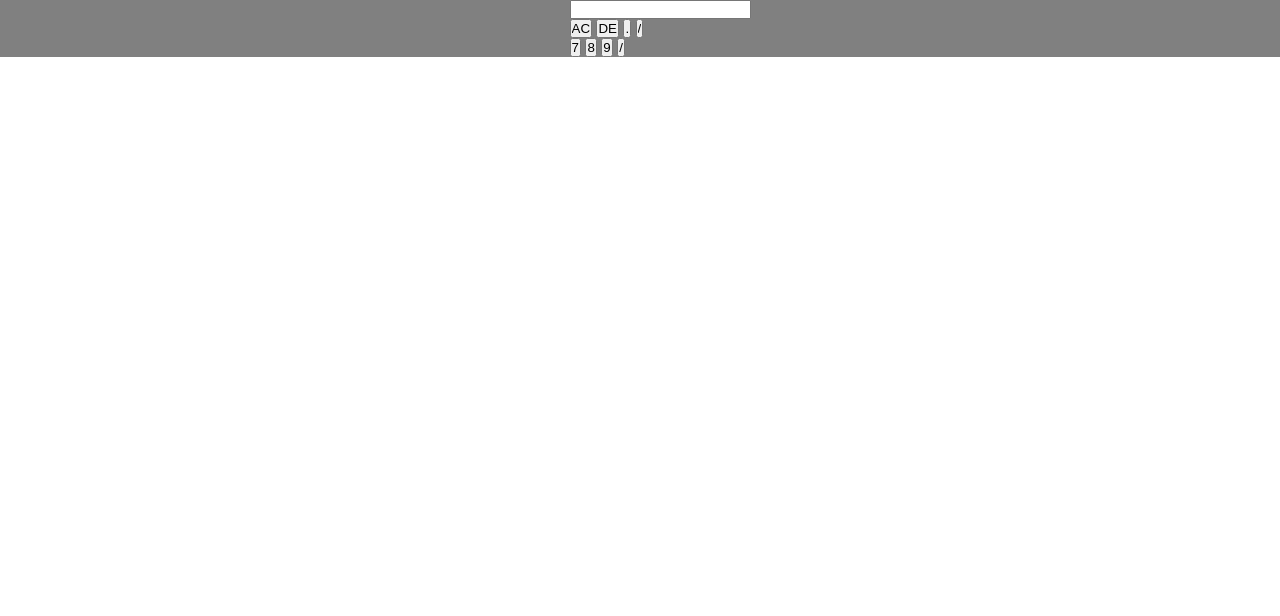
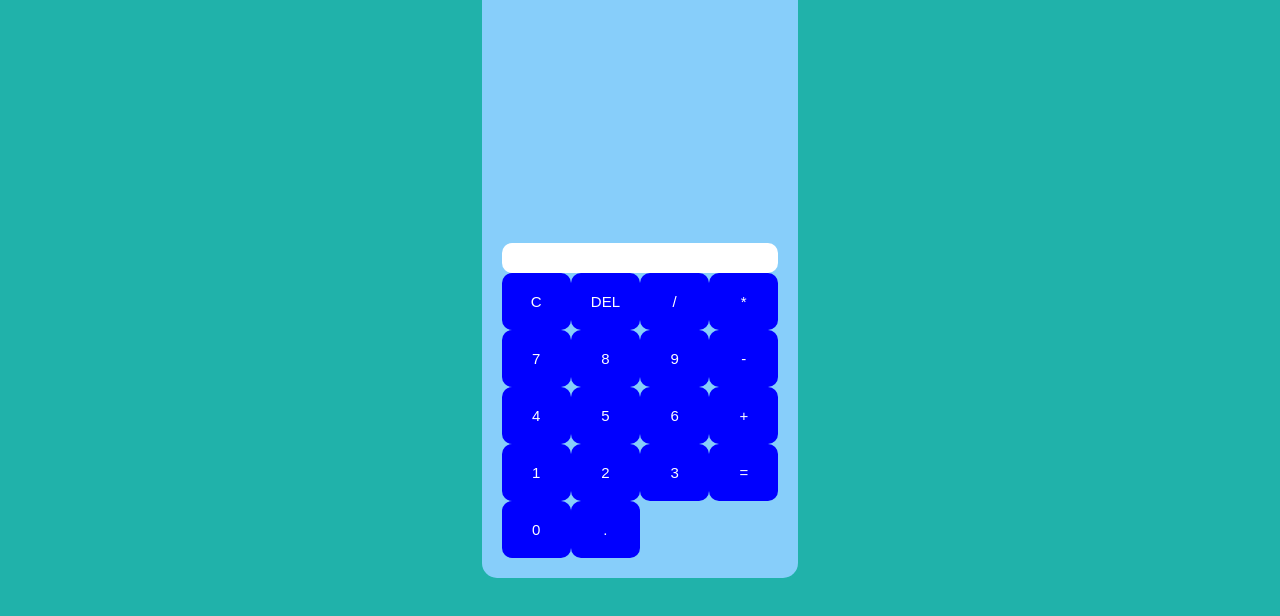
Before and after one commit to Bhaskarr-k/calculator-app, a plain HTML site: page index.html in a window 1280 px wide. Drawn offline with Linux system fonts and the light colour scheme.

Commit message:
not completed

```diff
--- a/index.html
+++ b/index.html
@@ -1,30 +1,40 @@
+
 <!DOCTYPE html>
 <html lang="en">
 <head>
     <meta charset="UTF-8">
     <meta name="viewport" content="width=device-width, initial-scale=1.0">
-    <title>calculator</title>
+    <title>Calculator</title>
     <link rel="stylesheet" href="style.css">
     <script src="script.js"></script>
 </head>
 <body>
-    <div class="container">
-        <div class="calculator"></div>
-        <form>
-            <div>
-                <input type="text" name="display">
-            </div>
-            <div>
-                <input type="button" value="AC">
-                <input type="button" value="DE">
-                <input type="button" value=".">
-                <input type="button" value="/">
-            </div>
-            <input type="button" value="7">
-            <input type="button" value="8">
-            <input type="button" value="9">
-            <input type="button" value="/">
-        </form>
+    <div class="calaulator">
+        <div class="display">
+            <input type="text" id="result" readonly>
+        </div>
+        <div class="buttons">
+            <button class="btn">C</button>
+            <button class="btn">DEL</button>
+            <button class="btn">/</button>
+            <button class="btn">*</button>
+            <button class="btn">7</button>
+            <button class="btn">8</button>
+            <button class="btn">9</button>
+            <button class="btn">-</button>
+            <button class="btn">4</button>
+            <button class="btn">5</button>
+            <button class="btn">6</button>
+            <button class="btn">+</button>
+            <button class="btn">1</button>
+            <button class="btn">2</button>
+            <button class="btn">3</button>
+            <button class="btn">=</button>
+            <button class="btn">0</button>
+            <button class="btn">.</button>
+
+        </div>
+
     </div>
 </body>
 </html>
--- a/script.js
+++ b/script.js
@@ -0,0 +1,10 @@
+const display = document.querySelectorAll("#result")
+const buttons = document.querySelectorAll('button')
+
+
+buttons.forEach(function(btn){
+    btn.addEventListener('click',function(){
+        console.log('is working')
+        const valur
+    })
+})
--- a/style.css
+++ b/style.css
@@ -1,21 +1,59 @@
     *{
         margin: 0;
         padding: 0;
+        box-sizing: border-box;
         font-family: Arial, Helvetica, sans-serif;
-        box-sizing: border-box;
     }
-    .container{
+    body{
+        display: grid;
+        place-content: center;
+        height: 100px;
+        background-color: lightseagreen;
+    }
+    .calaulator{
+        background-color: lightskyblue;
+        padding: 20px;
+        border-radius: 15px;
+        box-shadow: none;
+        max-width: 320px;
         width: 100%;
-        height: 100%;
-        background-color: gray;
-        display: flex;
-        align-items: center;
-        justify-content: center;
-
+    }
+    .display{
+        margin-top: 700px;
 
     }
-    .calculator{
-        background: rgb(black, gray, lightgreen);
+    .display input{
+        width: 100%;
+        height: 30px;
+        border: none;
+        outline: none;
+        border-radius: 10px;
+        color: white;
+        text-align: center;
+        font-size: 10px;
+        box-shadow: none;
+
+    }
+    .buttons{
+        display: grid;
+        grid-template-columns: repeat(4,1fr);
+
+    }
+    .btn{
         padding: 20px;
+        background-color: blue;
+        border: none;
+        color: white;
+        font-size: 15px;
         border-radius: 10px;
+        cursor: pointer;
     }
+    .btn:hover{
+        background-color: lightpink;
+    }
+    .btn:active{
+        transform: scale(0.95);
+    }
+    .zero{
+        grid-column: span 2;
+    }
```
